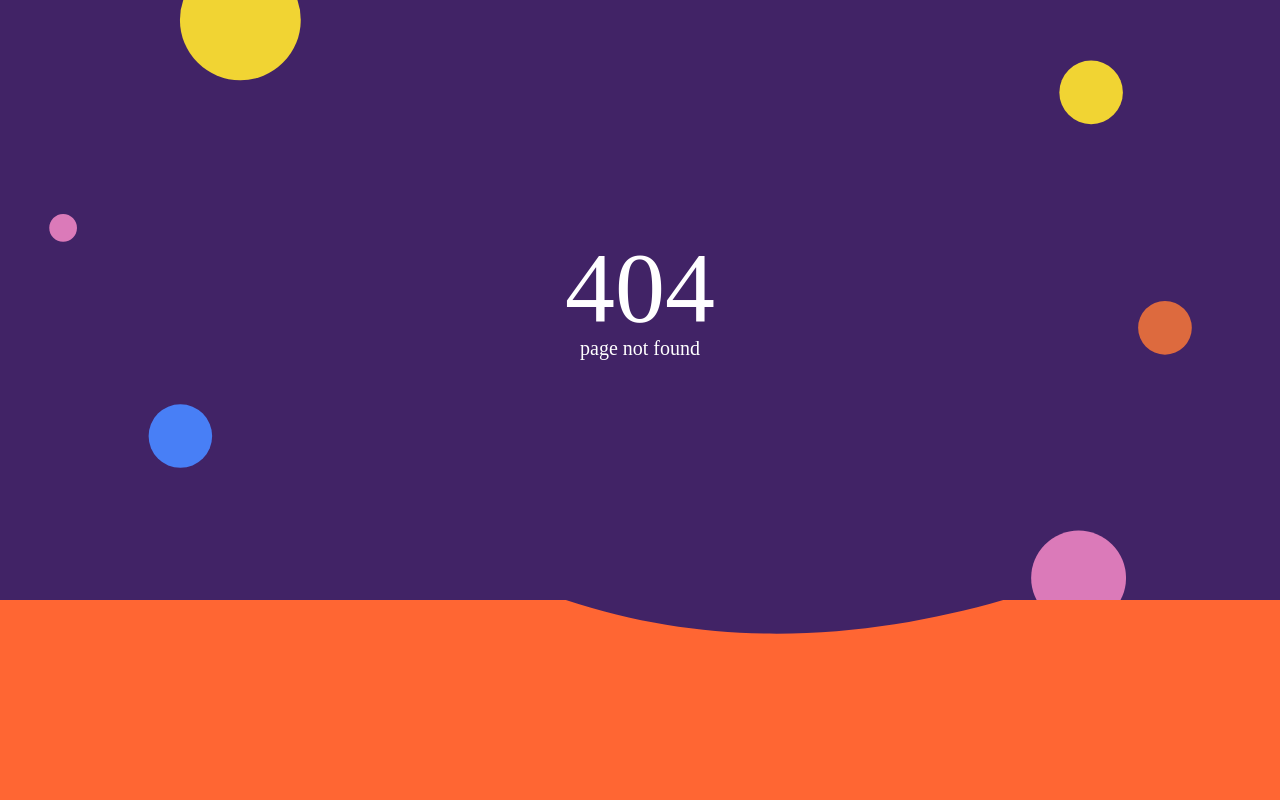
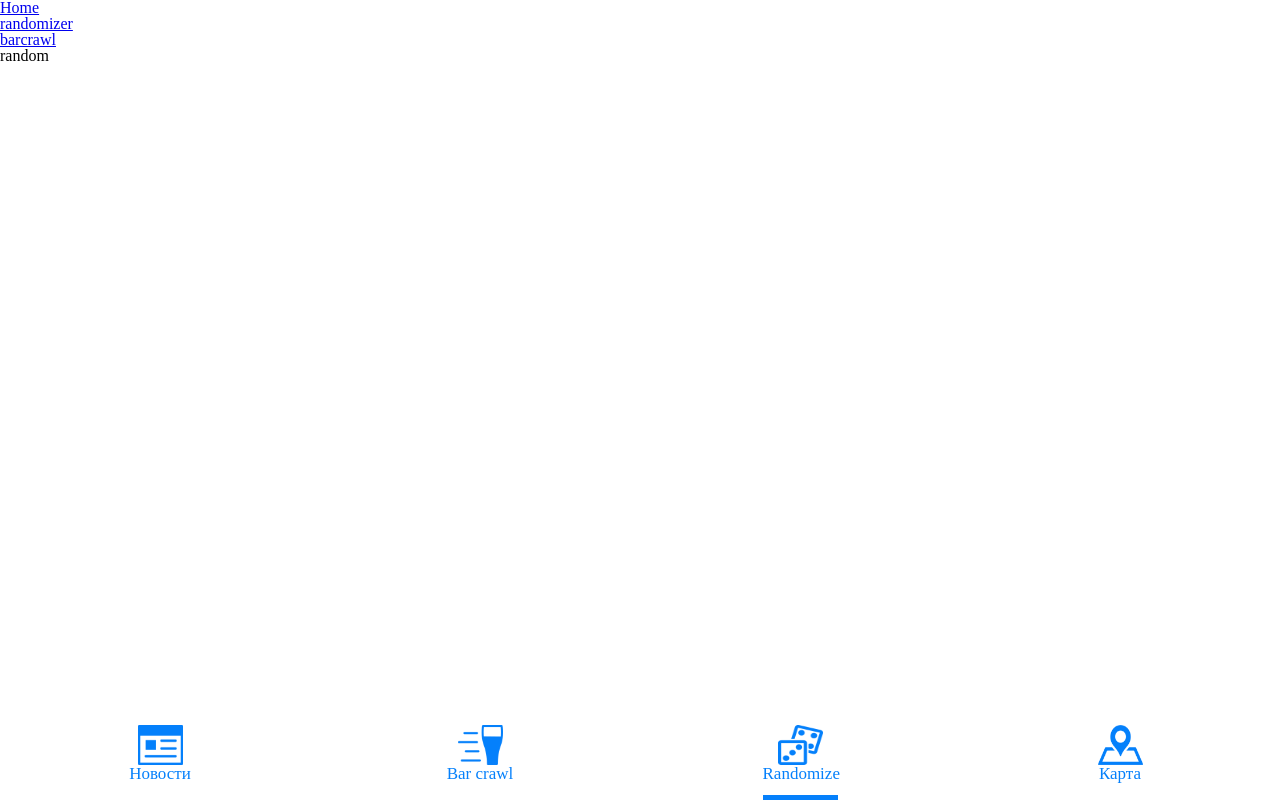
Before and after one commit to porapobaram/ppb_frontend, a React (Create React App) app: page /randomizer in a window 1280 px wide. Before the commit this address had no page. Built offline with nearby package versions, Linux system fonts and the light colour scheme; a web font is replaced by a local one.

Commit message:
develop-team-4 fixed router

```diff
--- a/src/index.js
+++ b/src/index.js
@@ -2,15 +2,14 @@ import React from 'react';
 import ReactDOM from 'react-dom';
 import { Provider } from 'react-redux';
 import configureStore from './reduxStore/store';
-// import App from './App';
-import NotFound from './ui/components/NotFound';
+import App from './App';
 import './ui/styles/reset.scss';
 
 const store = configureStore({});
 
 ReactDOM.render(
 	<Provider store={store}>
-		<NotFound />
+		<App />
 	</Provider>,
 	document.getElementById('root')
 );
```
